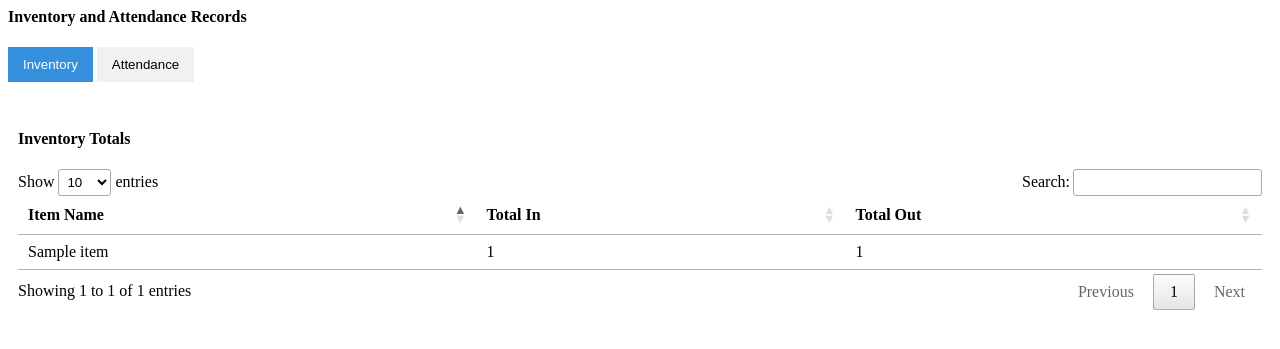
After one commit to wazabanda/IOTCloudServer, a Django app: template templates/core/attendance_inventory.html in a window 1280 px wide. The commit adds this page. Shown: the top 349 px of the page. Run offline with Django 4.2, Linux system fonts and the light colour scheme; the template is opened without the code that fills it: most values are stand-ins (such as "Sample title", 1, 10 or a date in 2020); parts of the project's set-up code (start-up, migrations or seed data) failed here and were passed over; some libraries are stand-ins or nearby versions.

Commit message:
entering finalizing stage

```diff
--- a/core/models.py
+++ b/core/models.py
@@ -3,7 +3,7 @@ from django.contrib.auth.models import User
 import uuid
 import secrets
 from datetime import datetime,timezone
-from django.utils import timezone
+from django.utils import choices, timezone
 from django.urls import reverse, reverse_lazy as _
 # Create your models here.
 
@@ -80,6 +80,8 @@ class InventoryEntry(models.Model):
         verbose_name = "Inventory Entry"
         verbose_name = "Inventory Entries"
 
+    ENTRY_TYPE = (("Inventory","Inventory"),("Attendance","Attendance"))
+    entry_type = models.CharField(max_length=16,choices=ENTRY_TYPE,default="Inventory")
     device = models.ForeignKey(Device, verbose_name=('Device'), on_delete=models.CASCADE)
     entry_name = models.CharField("Name",max_length=64,default="name",unique=False)
     entry_id = models.TextField("Identifier",unique=True)
--- /dev/null
+++ b/templates/core/attendance_inventory.html
@@ -0,0 +1,137 @@
+
+<h4 class="mb-4">Inventory and Attendance Records</h4>
+
+<!-- Tabs -->
+<div class="tabs">
+  <button class="tablinks active" onclick="openTab(event, 'Inventory')">Inventory</button>
+  <button class="tablinks" onclick="openTab(event, 'Attendance')">Attendance</button>
+</div>
+
+<!-- Inventory Tab -->
+<div id="Inventory" class="tabcontent">
+  <h4 class="mb-4">Inventory Totals</h4>
+  <table id="inventoryTable" class="min-w-full bg-white border border-gray-200">
+    <thead>
+      <tr>
+        <th class="py-2 px-4 border-b">Item Name</th>
+        <th class="py-2 px-4 border-b">Total In</th>
+        <th class="py-2 px-4 border-b">Total Out</th>
+      </tr>
+    </thead>
+    <tbody>
+      {% for item, totals in inventory_totals.items %}
+      <tr>
+        <td class="py-2 px-4 border-b">{{ item }}</td>
+        <td class="py-2 px-4 border-b">{{ totals.total_in }}</td>
+        <td class="py-2 px-4 border-b">{{ totals.total_out }}</td>
+      </tr>
+      {% empty %}
+      <tr>
+        <td class="py-2 px-4 border-b text-center" colspan="3">No inventory logs available.</td>
+      </tr>
+      {% endfor %}
+    </tbody>
+  </table>
+</div>
+
+<!-- Attendance Tab -->
+<div id="Attendance" class="tabcontent" style="display:none;">
+  <h4 class="mb-4">Attendance Records</h4>
+  <table id="attendanceTable" class="min-w-full bg-white border border-gray-200">
+    <thead>
+      <tr>
+        <th class="py-2 px-4 border-b">Entry Name</th>
+        <th class="py-2 px-4 border-b">Last In</th>
+        <th class="py-2 px-4 border-b">Last Out</th>
+      </tr>
+    </thead>
+    <tbody>
+      {% for attendance in attendance_entries %}
+      <tr>
+        <td class="py-2 px-4 border-b">{{ attendance.entry_name }}</td>
+        <td class="py-2 px-4 border-b">
+          {% if attendance.last_in %}
+            {{ attendance.last_in.timestamp|date:"Y-m-d H:i:s" }}
+          {% else %}
+            N/A
+          {% endif %}
+        </td>
+        <td class="py-2 px-4 border-b">
+          {% if attendance.last_out %}
+            {{ attendance.last_out.timestamp|date:"Y-m-d H:i:s" }}
+          {% else %}
+            N/A
+          {% endif %}
+        </td>
+      </tr>
+      {% empty %}
+      <tr>
+        <td class="py-2 px-4 border-b text-center" colspan="3">No attendance records available.</td>
+      </tr>
+      {% endfor %}
+    </tbody>
+  </table>
+</div>
+
+<!-- DataTables and JavaScript -->
+<link rel="stylesheet" href="https://cdn.datatables.net/1.13.4/css/jquery.dataTables.min.css">
+<script src="https://code.jquery.com/jquery-3.6.0.min.js"></script>
+<script src="https://cdn.datatables.net/1.13.4/js/jquery.dataTables.min.js"></script>
+
+<script>
+  $(document).ready(function() {
+    $('#inventoryTable').DataTable();
+    $('#attendanceTable').DataTable();
+  });
+
+  function openTab(evt, tabName) {
+    var i, tabcontent, tablinks;
+
+    // Get all tab content and hide them
+    tabcontent = document.getElementsByClassName("tabcontent");
+    for (i = 0; i < tabcontent.length; i++) {
+      tabcontent[i].style.display = "none";
+    }
+
+    // Get all tab links and remove the 'active' class
+    tablinks = document.getElementsByClassName("tablinks");
+    for (i = 0; i < tablinks.length; i++) {
+      tablinks[i].className = tablinks[i].className.replace(" active", "");
+    }
+
+    // Show the current tab and add an 'active' class to the link that opened it
+    document.getElementById(tabName).style.display = "block";
+    evt.currentTarget.className += " active";
+  }
+
+  // Open the inventory tab by default
+  document.addEventListener("DOMContentLoaded", function() {
+    document.querySelector(".tablinks.active").click();
+  });
+</script>
+
+<style>
+  /* Basic styles for tabs */
+  .tabs {
+    margin-bottom: 1em;
+  }
+  .tablinks {
+    background-color: #f1f1f1;
+    border: none;
+    outline: none;
+    padding: 10px 15px;
+    cursor: pointer;
+    transition: 0.3s;
+  }
+  .tablinks:hover {
+    background-color: #ddd;
+  }
+  .tablinks.active {
+    background-color: #3490dc; /* Active tab color */
+    color: white;
+  }
+  .tabcontent {
+    display: none;
+    padding: 10px;
+  }
+</style>
--- a/templates/core/device.html
+++ b/templates/core/device.html
@@ -37,6 +37,9 @@ Has loc
     </div>
     {% endfor %}
 </div>
+
+{% include "core/attendance_inventory.html" %}
+
 {%include "core/socket.html"%}
 <script>
   const chartsMap = new Map();
```
Also changed, not shown: IOTCloudServer/settings.py (+14 -2 lines), core/views.py (+39 -8 lines), core/migrations/0022_inventoryentry_entry_type_and_more.py (added), db.sqlite3.
